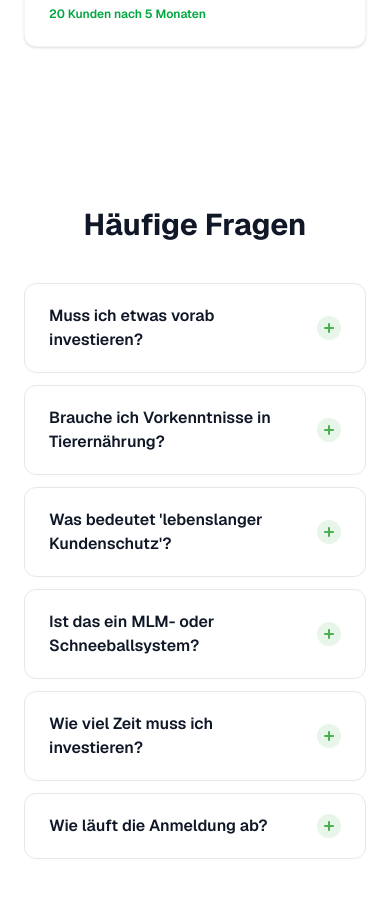
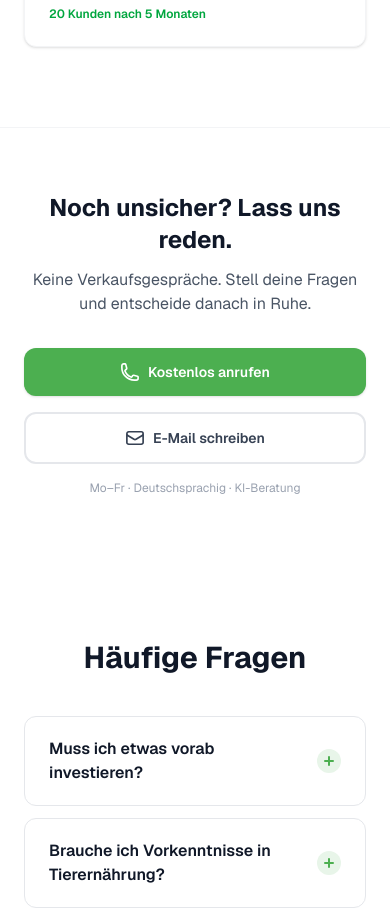
Before and after one commit to Rinacla/anifit-partner-funnel, a Next.js app: page / in a window 390 px wide. Shown: the part 10282-11202 px from the top of the page. Built offline with nearby package versions, Linux system fonts and the light colour scheme.

Commit message:
feat: add Persönliche Beratung contact section + preconnect hints for Facebook SDK
- New section before FAQ with phone + email CTAs for visitors who prefer direct contact
- preconnect/dns-prefetch for connect.facebook.net and facebook.com (faster Meta Pixel load)

```diff
--- a/app/layout.tsx
+++ b/app/layout.tsx
@@ -45,6 +45,11 @@
   return (
     <html lang="de">
       <head>
+        {/* Preconnect hints for external resources */}
+        <link rel="preconnect" href="https://connect.facebook.net" />
+        <link rel="dns-prefetch" href="https://connect.facebook.net" />
+        <link rel="preconnect" href="https://www.facebook.com" />
+        <link rel="dns-prefetch" href="https://www.facebook.com" />
         {/* Meta Pixel */}
         <Script id="meta-pixel" strategy="afterInteractive">{`
           !function(f,b,e,v,n,t,s)
--- a/app/page.tsx
+++ b/app/page.tsx
@@ -320,6 +320,34 @@
         </div>
       </section>
 
+      {/* Persönliche Beratung */}
+      <section className="py-16 border-t border-gray-100">
+        <div className="mx-auto max-w-2xl px-6 text-center">
+          <h2 className="text-2xl font-bold text-gray-900 mb-3">Noch unsicher? Lass uns reden.</h2>
+          <p className="text-gray-600 mb-8 max-w-md mx-auto">
+            Keine Verkaufsgespräche. Stell deine Fragen und entscheide danach in Ruhe.
+          </p>
+          <div className="flex flex-col sm:flex-row gap-4 justify-center">
+            <a
+              href="tel:+4932212619379"
+              className="inline-flex items-center justify-center gap-2 py-3.5 px-8 rounded-xl font-semibold text-white text-sm transition-colors shadow-sm"
+              style={{ background: "#4CAF50" }}
+            >
+              <svg className="w-5 h-5" fill="none" viewBox="0 0 24 24" strokeWidth="2" stroke="currentColor"><path strokeLinecap="round" strokeLinejoin="round" d="M2.25 6.75c0 8.284 6.716 15 15 15h2.25a2.25 2.25 0 002.25-2.25v-1.372c0-.516-.351-.966-.852-1.091l-4.423-1.106c-.44-.11-.902.055-1.173.417l-.97 1.293c-.282.376-.769.542-1.21.38a12.035 12.035 0 01-7.143-7.143c-.162-.441.004-.928.38-1.21l1.293-.97c.363-.271.527-.734.417-1.173L6.963 3.102a1.125 1.125 0 00-1.091-.852H4.5A2.25 2.25 0 002.25 4.5v2.25z" /></svg>
+              Kostenlos anrufen
+            </a>
+            <a
+              href="mailto:partner@anifutter-shop.de?subject=Frage%20zum%20Einstieg%20als%20Anifit-Berater"
+              className="inline-flex items-center justify-center gap-2 py-3.5 px-8 rounded-xl font-semibold text-gray-700 text-sm border-2 border-gray-200 hover:bg-gray-50 transition-colors"
+            >
+              <svg className="w-5 h-5" fill="none" viewBox="0 0 24 24" strokeWidth="2" stroke="currentColor"><path strokeLinecap="round" strokeLinejoin="round" d="M21.75 6.75v10.5a2.25 2.25 0 01-2.25 2.25h-15a2.25 2.25 0 01-2.25-2.25V6.75m19.5 0A2.25 2.25 0 0019.5 4.5h-15a2.25 2.25 0 00-2.25 2.25m19.5 0v.243a2.25 2.25 0 01-1.07 1.916l-7.5 4.615a2.25 2.25 0 01-2.36 0L3.32 8.91a2.25 2.25 0 01-1.07-1.916V6.75" /></svg>
+              E-Mail schreiben
+            </a>
+          </div>
+          <p className="text-xs text-gray-400 mt-4">Mo–Fr · Deutschsprachig · KI-Beratung</p>
+        </div>
+      </section>
+
       {/* FAQ */}
       <section className="py-20">
         <div className="mx-auto max-w-2xl px-6">
```
